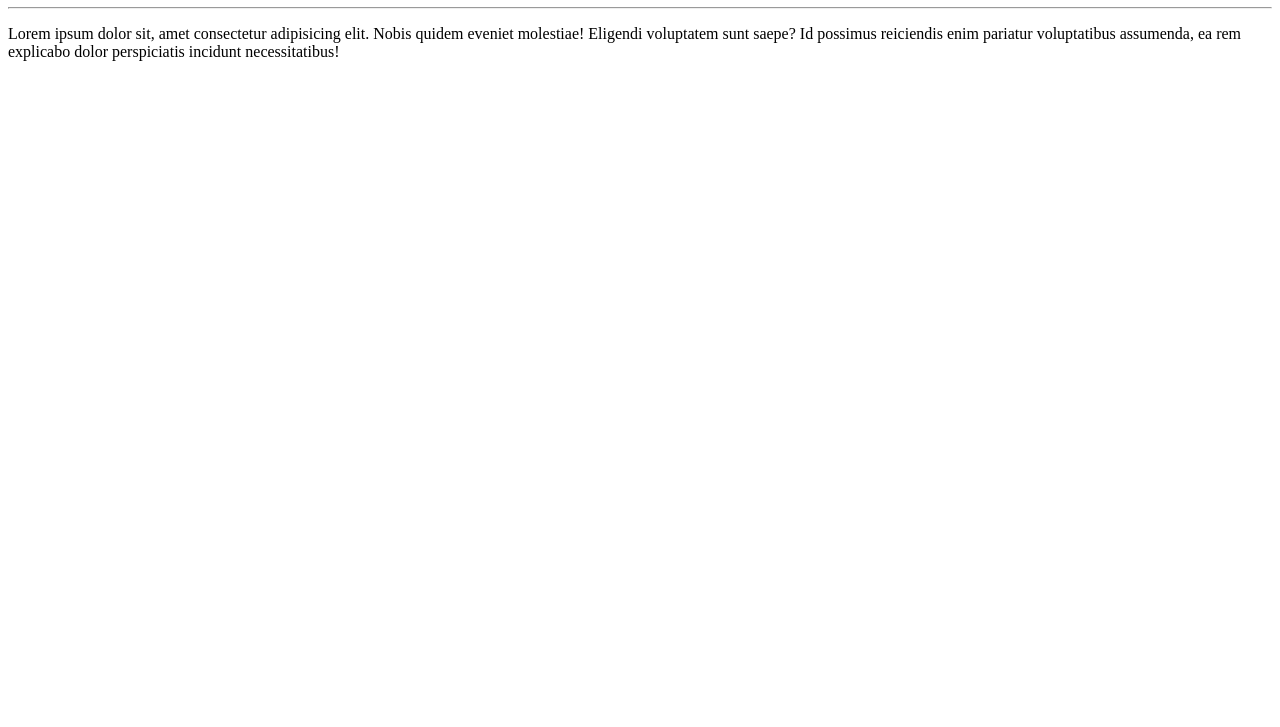
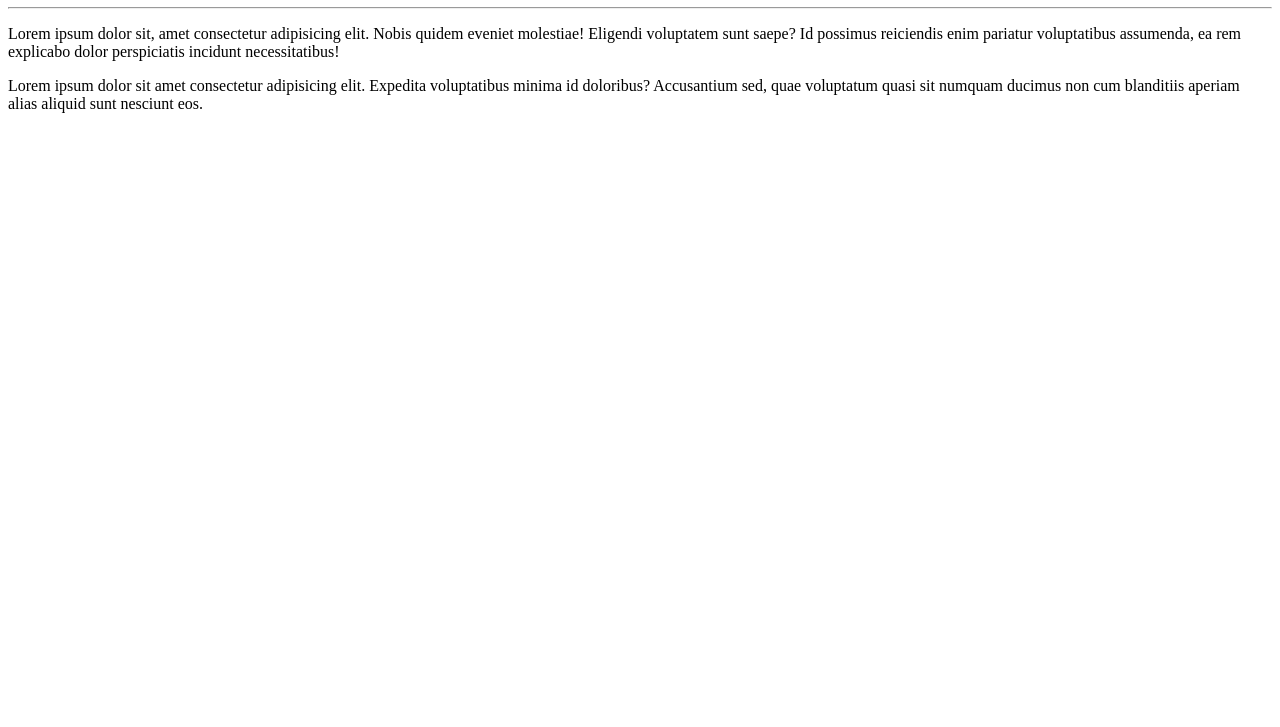
Before and after one commit to figueiredosoftware/Ola_mundo_3, a plain HTML site: page site-exemplo/index.html in a window 1280 px wide. Shown: the part 73-800 px from the top of the page. Drawn offline with Linux system fonts and the light colour scheme.

Commit message:
adicionei um paragrafo

```diff
--- a/site-exemplo/index.html
+++ b/site-exemplo/index.html
@@ -9,5 +9,6 @@
     <h1>Olá MUndo</h1>
     <hr>
     <p>Lorem ipsum dolor sit, amet consectetur adipisicing elit. Nobis quidem eveniet molestiae! Eligendi voluptatem sunt saepe? Id possimus reiciendis enim pariatur voluptatibus assumenda, ea rem explicabo dolor perspiciatis incidunt necessitatibus!</p>
+    <p>Lorem ipsum dolor sit amet consectetur adipisicing elit. Expedita voluptatibus minima id doloribus? Accusantium sed, quae voluptatum quasi sit numquam ducimus non cum blanditiis aperiam alias aliquid sunt nesciunt eos.</p>
 </body>
 </html>
```
